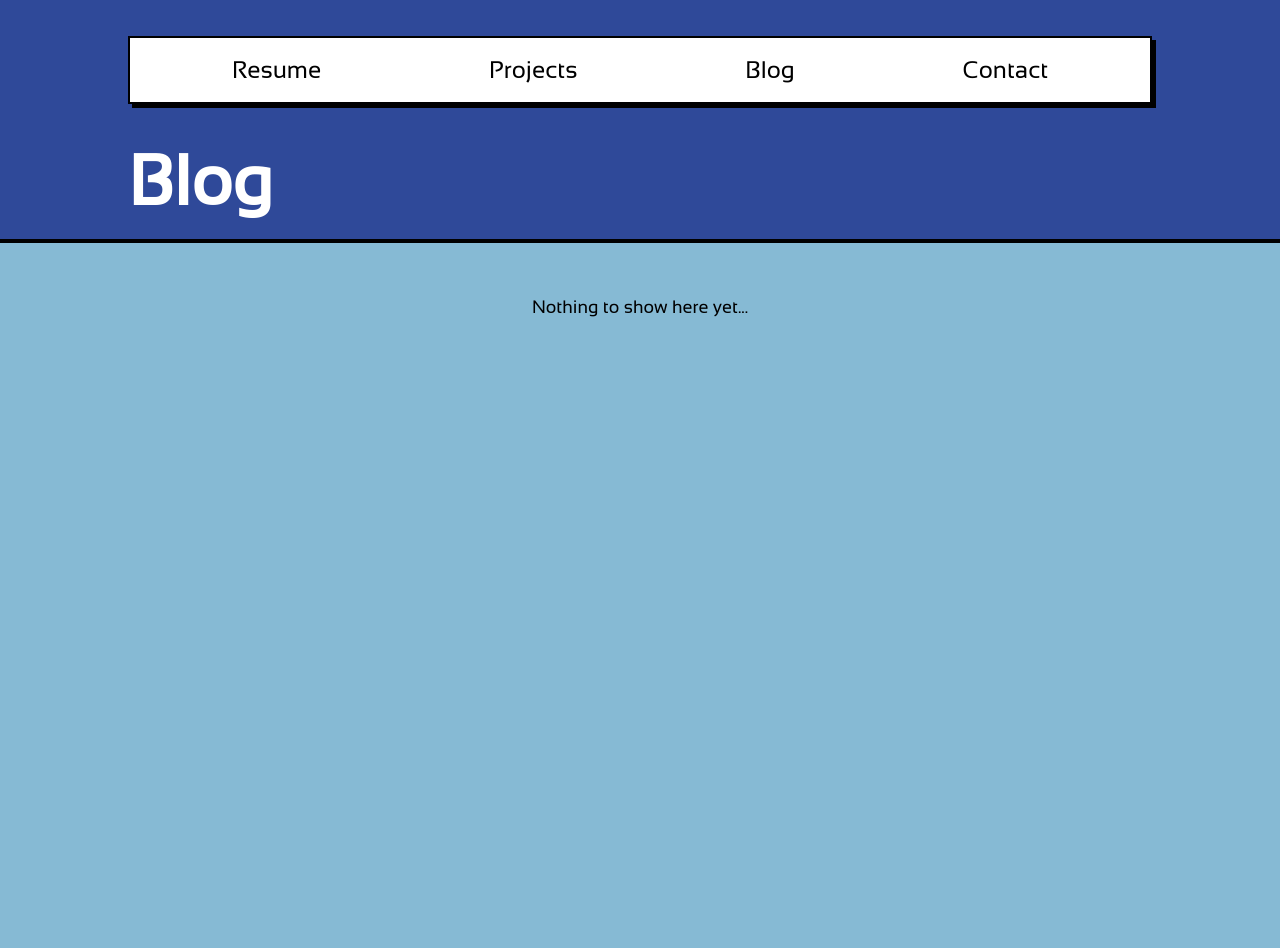
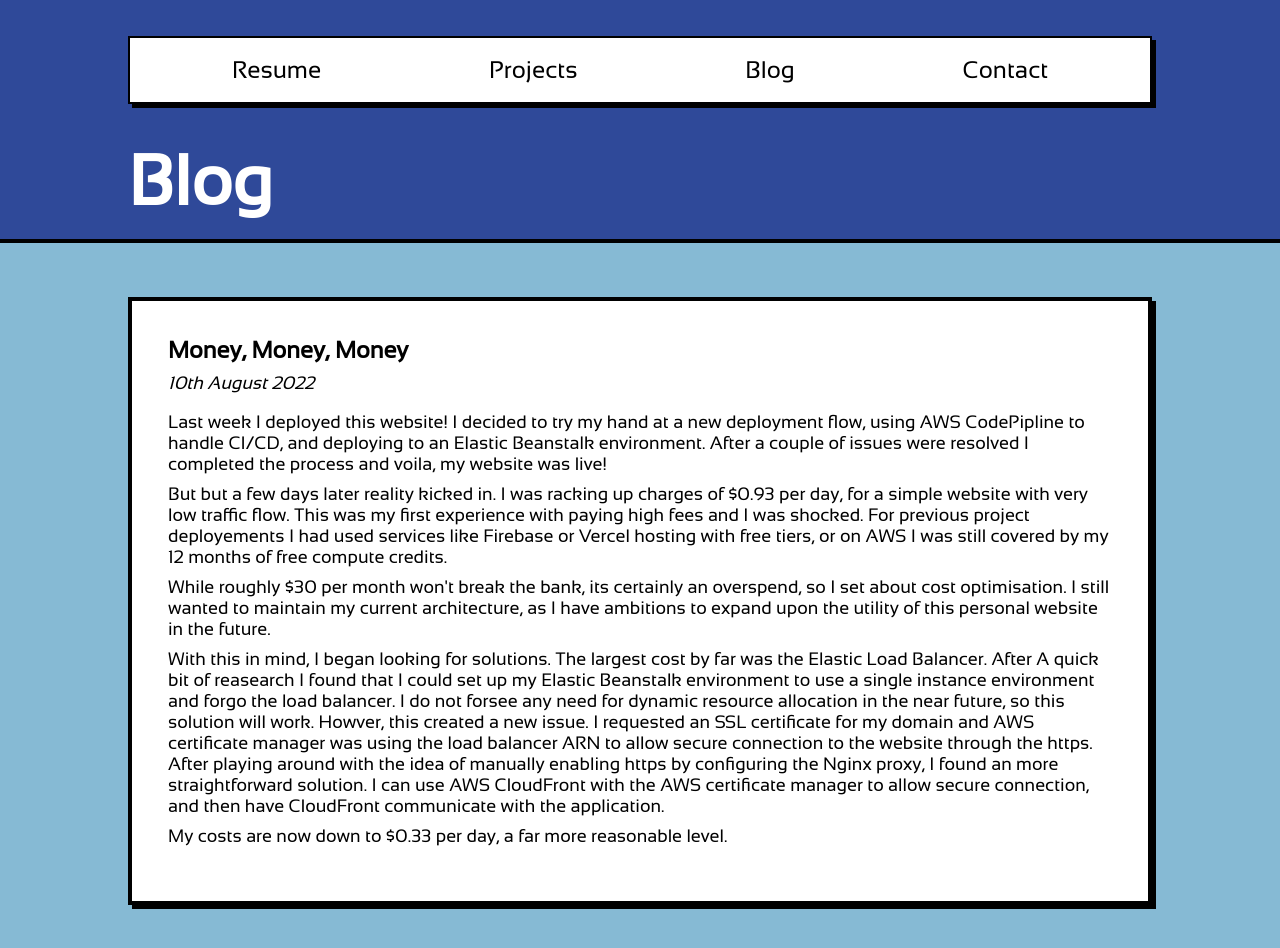
Before and after one commit to tomwalsh96/portfolio, a React (Create React App) app in the folder frontend/: page /blog in a window 1280 px wide. Shown: the top 948 px of the page. Before the commit the page ends 800 px from the top, so only its background shows below. Built offline with nearby package versions, Linux system fonts and the light colour scheme; no server answers.

Commit message:
First Blog Post

```diff
--- a/frontend/src/pages/blog/index.js
+++ b/frontend/src/pages/blog/index.js
@@ -13,14 +13,32 @@ export default function Blog() {
       </header>
       <div className="main">
         <div className="content">
-          {/* <div className="blog-item">
-            <h2 className="blog-title">I just had an idea</h2>
-            <p className="blog-date">July 23rd, 2022</p>
-            <div className="blog-content">
-              <p>Some thoughts, as they happen.</p>
+          <div className="blog-item">
+            <div className="blog-body">
+              <h3 className="blog-heading">Money, Money, Money</h3>
+              <p className="time">10th August 2022</p>
+              <div className="section">
+                <p>Last week I deployed this website! I decided to try my hand at a new deployment flow, using AWS CodePipline
+                to handle CI/CD, and deploying to an Elastic Beanstalk environment. After a couple of issues were resolved I completed
+                the process and voila, my website was live!</p>
+                <p>But but a few days later reality kicked in. I was racking up charges of $0.93 per day, for a simple website with very
+                low traffic flow. This was my first experience with paying high fees and I was shocked. For previous project deployements
+                I had used services like Firebase or Vercel hosting with free tiers, or on AWS I was still covered by my 12 months of
+                free compute credits.</p>
+                <p>While roughly $30 per month won't break the bank, its certainly an overspend, so I set about cost optimisation. I still
+                wanted to maintain my current architecture, as I have ambitions to expand upon the utility of this personal website in the
+                future.</p>
+                <p>With this in mind, I began looking for solutions. The largest cost by far was the Elastic Load Balancer. After A quick
+                bit of reasearch I found that I could set up my Elastic Beanstalk environment to use a single instance environment and forgo
+                the load balancer. I do not forsee any need for dynamic resource allocation in the near future, so this solution will work.
+                Howver, this created a new issue. I requested an SSL certificate for my domain and AWS certificate manager was using the load
+                balancer ARN to allow secure connection to the website through the https. After playing around with the idea of manually enabling
+                https by configuring the Nginx proxy, I found an more straightforward solution. I can use AWS CloudFront with the AWS certificate
+                manager to allow secure connection, and then have CloudFront communicate with the application.</p>
+                <p>My costs are now down to $0.33 per day, a far more reasonable level.</p>
+              </div>
             </div>
-          </div> */}
-          <p>Nothing to show here yet...</p>
+          </div>
         </div>
       </div>
     </div>
--- a/frontend/src/pages/blog/styles/index.css
+++ b/frontend/src/pages/blog/styles/index.css
@@ -37,24 +37,39 @@
   flex-wrap: wrap;
 }
 
-/* .blog .blog-item {
-  margin: 0 100px 70px 100px;
-  padding: 40px;
+.blog .blog-heading {
+  font-size: 1.3rem;
+}
+
+.blog .time {
+  margin: 0.5rem 0;
+  font-style: italic;
+}
+
+.blog .blog-item {
+  width: clamp(2rem, 80vw, 80rem);
+  flex-grow: 1;
+  display: flex;
+  flex-direction: column;
+}
+
+@media only screen and (min-width: 1635px) {
+  .blog .blog-item {
+    width: 35rem;
+  }
+  .blog .blog-body {
+    flex-grow: 1;
+  }
+}
+
+.blog .blog-body {
   border: 4px solid black;
   background-color: white;
   box-shadow: 4px 4px;
   text-align: left;
+  padding: 2rem;
 }
 
-.blog .blog-title {
-  font-size: 50px;
-  margin: 0;
+.blog .section {
+  margin: 1rem 0;
 }
-
-.blog .blog-date {
-  font-size: 15px;
-}
-
-.blog .blog-content {
-  font-size: 20px;
-} */
--- a/frontend/src/pages/home/index.js
+++ b/frontend/src/pages/home/index.js
@@ -37,11 +37,17 @@ export default function Home() {
           <div className="content-item">
             <h2 className="content-heading">About Me</h2>
             <div className="content-body">
-              <div className="section">
-                <p>A junior Software Engineer with an entrepreneurial streak.</p>
-                <p>A lifelong learner with a keen interest in all aspects of technology, I am always looking to push
-                my boundaries and find my next challenge to tackle.</p>
-              </div>
+              <p>A junior Software Engineer with an entrepreneurial streak.</p>
+              <p>A lifelong learner with a keen interest in all aspects of technology, I am always looking to push
+              my boundaries and find my next challenge to tackle.</p>
+              <p>I am a recent MSc Computer Science graduate, with many years of self taught programming under my belt.
+              Since graduation I have spent my time expanding my expertise into tools and languages not covered extensively
+              in the course.</p>
+              <p>As I become increasingly comfortable with building quality production ready apps, I have begun the process of
+              designing and releasing real world projects.</p>
+              <p>I will use this personal website to document my professional progress, and to showcase my new projects as they
+              are released to the public.</p>
+              <p>Stayed tuned!</p>
             </div>
           </div>
           <div className="content-item">
```
